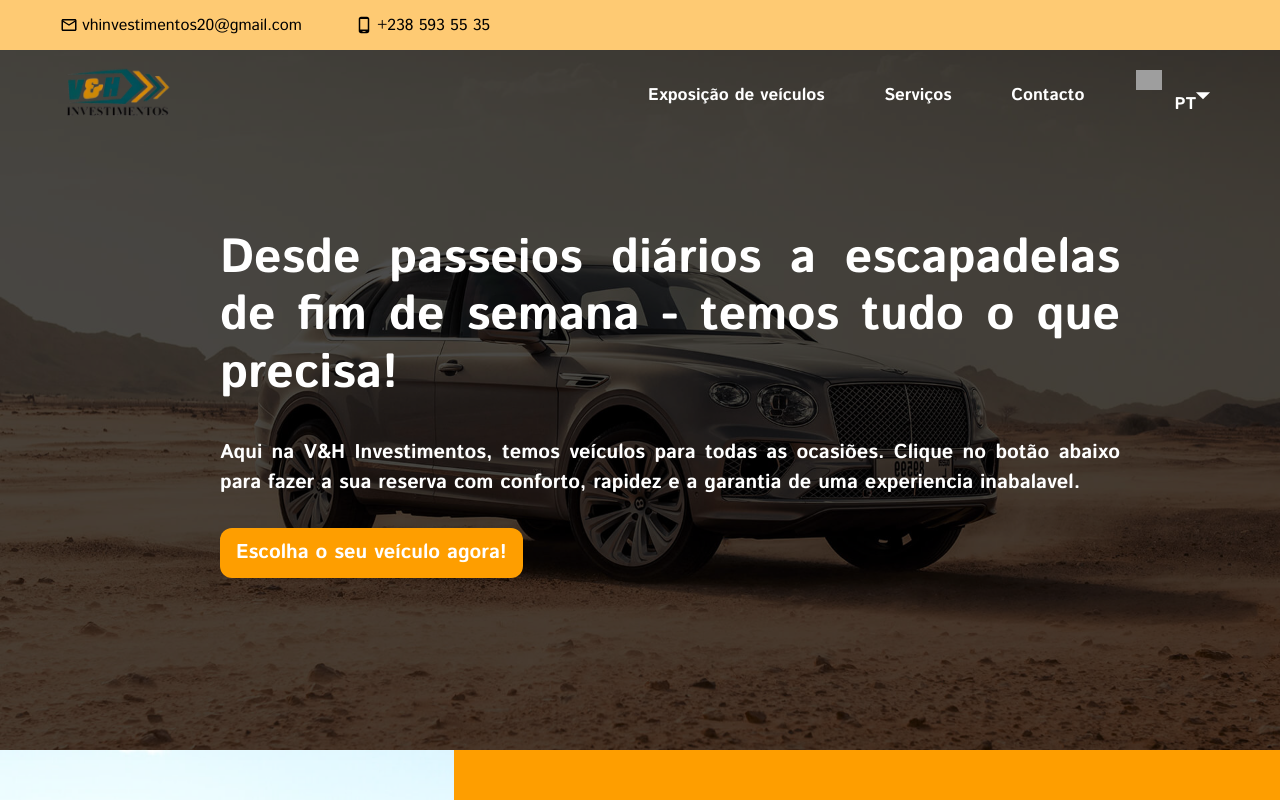
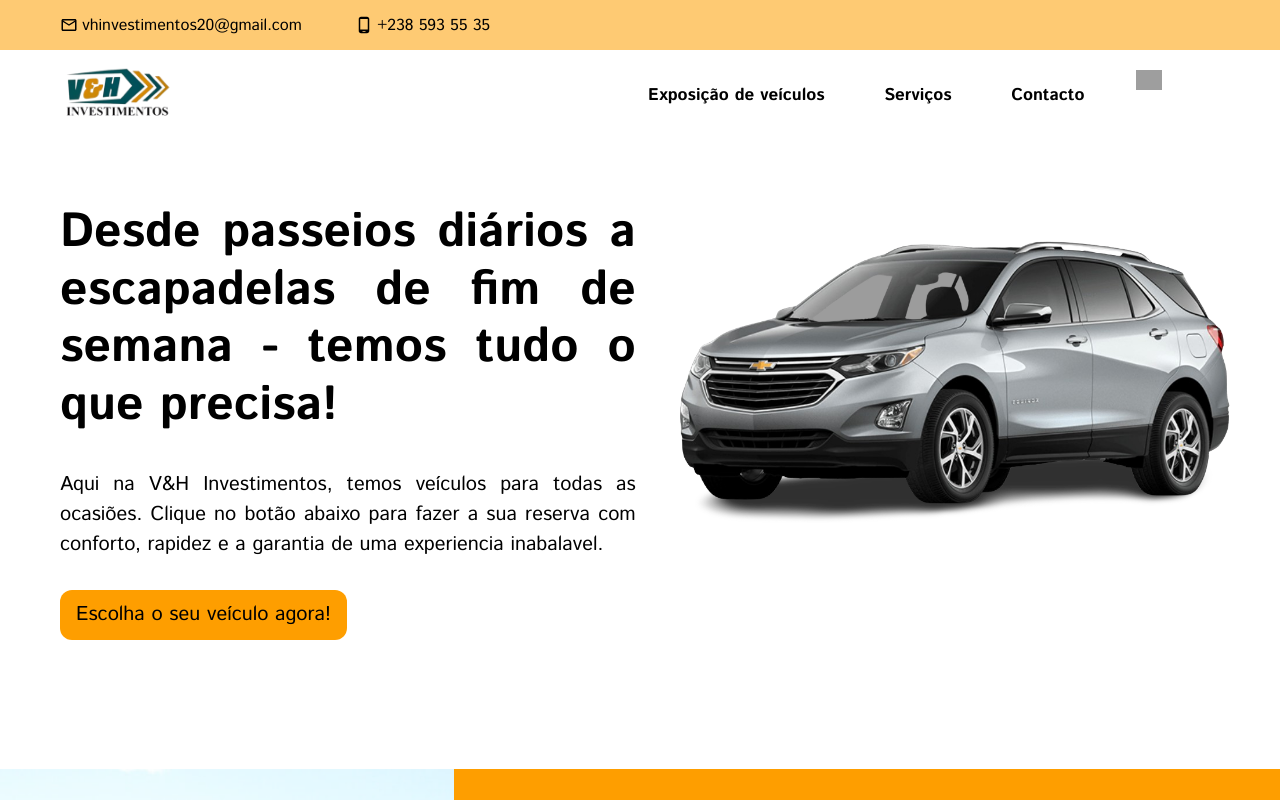
Before and after one commit to d-coder47/rent-a-car, a React (Vite) app: page / in a window 1280 px wide. Shown: the top 800 px of the page. Built offline with nearby package versions, Linux system fonts and the light colour scheme; grey boxes are pictures that could not be loaded.

Commit message:
revert: This commit revert the changes added to the  hero section related to the background image

```diff
--- a/src/components/About/About.tsx
+++ b/src/components/About/About.tsx
@@ -77,6 +77,13 @@ const About: React.FC = () => {
           md: "center",
           lg: "space-between",
           xl: "space-between",
+        },
+        marginTop: {
+          xs: "5%",
+          sm: "5%",
+          md: "5%",
+          lg: "0%",
+          xl: "5%",
         },
       }}
     >
--- a/src/components/FAQs/FAQs.tsx
+++ b/src/components/FAQs/FAQs.tsx
@@ -8,7 +8,7 @@ const FAQs = () => {
         container
         display="flex"
         flexDirection="column"
-        gap="1.5rem"
+        // gap="1.5rem"
         sx={{
           margin: {
             xs: "30px 2rem",
@@ -19,11 +19,23 @@ const FAQs = () => {
           },
         }}
       >
-        <Typography variant="h2" textAlign="center">
+        <Typography
+          variant="h2"
+          textAlign="center"
+          sx={{
+            marginBottom: "36px",
+          }}
+        >
           Perguntas Frequentes
         </Typography>
 
-        <Typography variant="subtitle1" textAlign="justify">
+        <Typography
+          variant="subtitle1"
+          textAlign="justify"
+          sx={{
+            marginBottom: "36px",
+          }}
+        >
           Procurando respostas sobre nossos serviços de aluguel de veículos? Na
           V&H Investimentos, entendemos que o processo de aluguel de veículos
           pode, por vezes, ser complicado. Por isso, compilamos uma lista
--- a/src/components/Header/Header.tsx
+++ b/src/components/Header/Header.tsx
@@ -23,7 +23,7 @@ const Header: React.FC = () => {
     lineHeight: "29px",
     textAlign: "right",
     textTransform: "none",
-    color: "#ffffff",
+    color: "#000000",
   };
   const { t } = useTranslation();
   return (
--- a/src/components/Hero/Hero.tsx
+++ b/src/components/Hero/Hero.tsx
@@ -1,7 +1,7 @@
-import { Box, Button, Typography, useTheme } from "@mui/material";
+import { Avatar, Box, Button, Typography, useTheme } from "@mui/material";
 import React from "react";
 import { useTranslation } from "react-i18next";
-import Header from "../Header/Header";
+import carImage from "../../assets/car.png";
 
 const Hero: React.FC = () => {
   const { t } = useTranslation();
@@ -17,7 +17,7 @@ const Hero: React.FC = () => {
         lg: "justify",
         xl: "justify",
       },
-      color: "#ffffff",
+      color: "#000000",
     },
     subheadline: {
       textAlign: {
@@ -27,15 +27,14 @@ const Hero: React.FC = () => {
         lg: "justify",
         xl: "justify",
       },
-      color: "#ffffff",
+      color: "#000000",
       marginTop: "36px",
-      fontWeight: 700,
     },
     cta: {
       height: "50px",
       borderRadius: "12px",
       textAlign: "justify",
-      color: "#ffffff",
+      color: "#000000",
       marginTop: "30px",
 
       textTransform: "none",
@@ -49,41 +48,22 @@ const Hero: React.FC = () => {
   return (
     <Box
       sx={{
-        backgroundImage: 'url("/src/assets/car.jpg")',
-        backgroundSize: "cover",
-        backgroundPosition: "center",
-        height: {
-          xs: "600px",
-          sm: "700px",
-          md: "800px",
-          lg: "700px",
-          xl: "880px",
-        },
-        width: "100%",
-
-        boxShadow: "inset 0 0 0 2000px rgb(0, 0, 0, 0.7)",
-      }}
-    >
-      <Header />
-      <Box
-        sx={{
         display: "flex",
         flexDirection: "row",
-          height: "100%",
         justifyContent: {
           xs: "center",
           sm: "center",
           md: "center",
-            lg: "center",
-            xl: "center",
+          lg: "space-between",
+          xl: "space-between",
         },
-          marginTop: "7%",
+
+        marginTop: "5%",
       }}
     >
       <Box
         sx={{
           width: "75%",
-
           display: {
             xs: "flex",
             sm: "flex",
@@ -127,17 +107,46 @@ const Hero: React.FC = () => {
             sx={typographyStyle.cta}
             disableElevation={true}
           >
-              <Typography
-                variant="body1"
-                sx={{
-                  fontWeight: 700,
-                }}
-              >
-                {t("homepage.hero.cta")}
-              </Typography>
+            <Typography variant="body1">{t("homepage.hero.cta")}</Typography>
           </Button>
         </Box>
       </Box>
+      <Box
+        sx={{
+          display: {
+            xs: "none",
+            sm: "none",
+            md: "none",
+            lg: "flex",
+            xl: "flex",
+          },
+          justifyContent: "center",
+          width: {
+            xs: "73%",
+            sm: "73%",
+            md: "73%",
+            lg: "76%",
+            xl: "100%",
+          },
+          overflow: "hidden",
+        }}
+      >
+        <Avatar
+          alt="car image"
+          src={carImage}
+          sx={{
+            width: "auto",
+            height: {
+              xs: "50%",
+              sm: "50%",
+              md: "50%",
+              lg: "58%",
+              xl: "75%",
+            },
+            borderRadius: "0px",
+            objectFit: "cover",
+          }}
+        />
       </Box>
     </Box>
   );
--- a/src/pages/Home.tsx
+++ b/src/pages/Home.tsx
@@ -8,11 +8,13 @@ import FAQs from "../components/FAQs/FAQs";
 import Engagement from "../components/Engagement/Engagement";
 import Footer from "../components/Footer/Footer";
 import Contact from "../components/Contact/Contact";
+import Header from "../components/Header/Header";
 
 const Home = () => {
   return (
     <Box display="flex" flexDirection="column">
       <PreHeader />
+      <Header />
       <Hero />
       <About />
       <Services />
```
Also changed, not shown: src/assets/car.jpg (deleted). Lines whose indentation alone changed are shown as unchanged.
